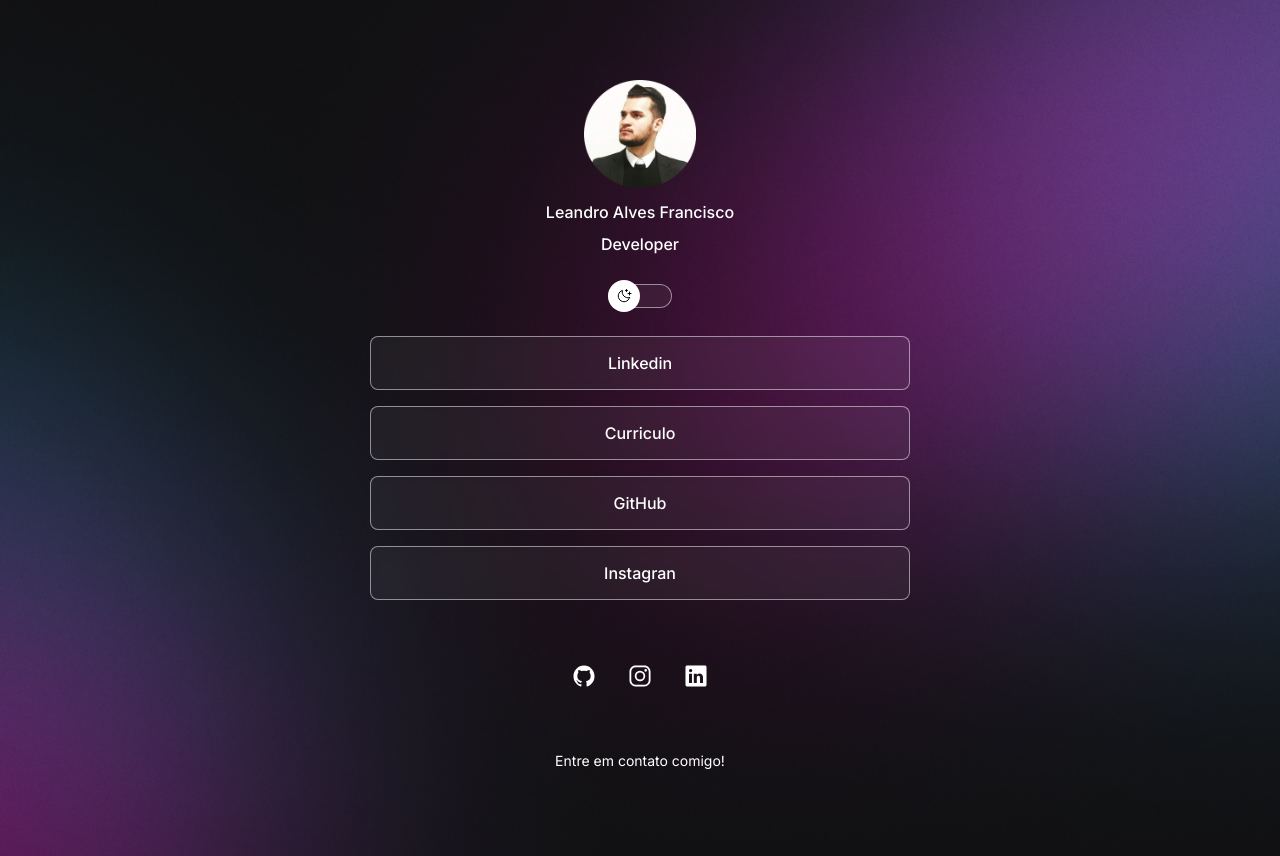
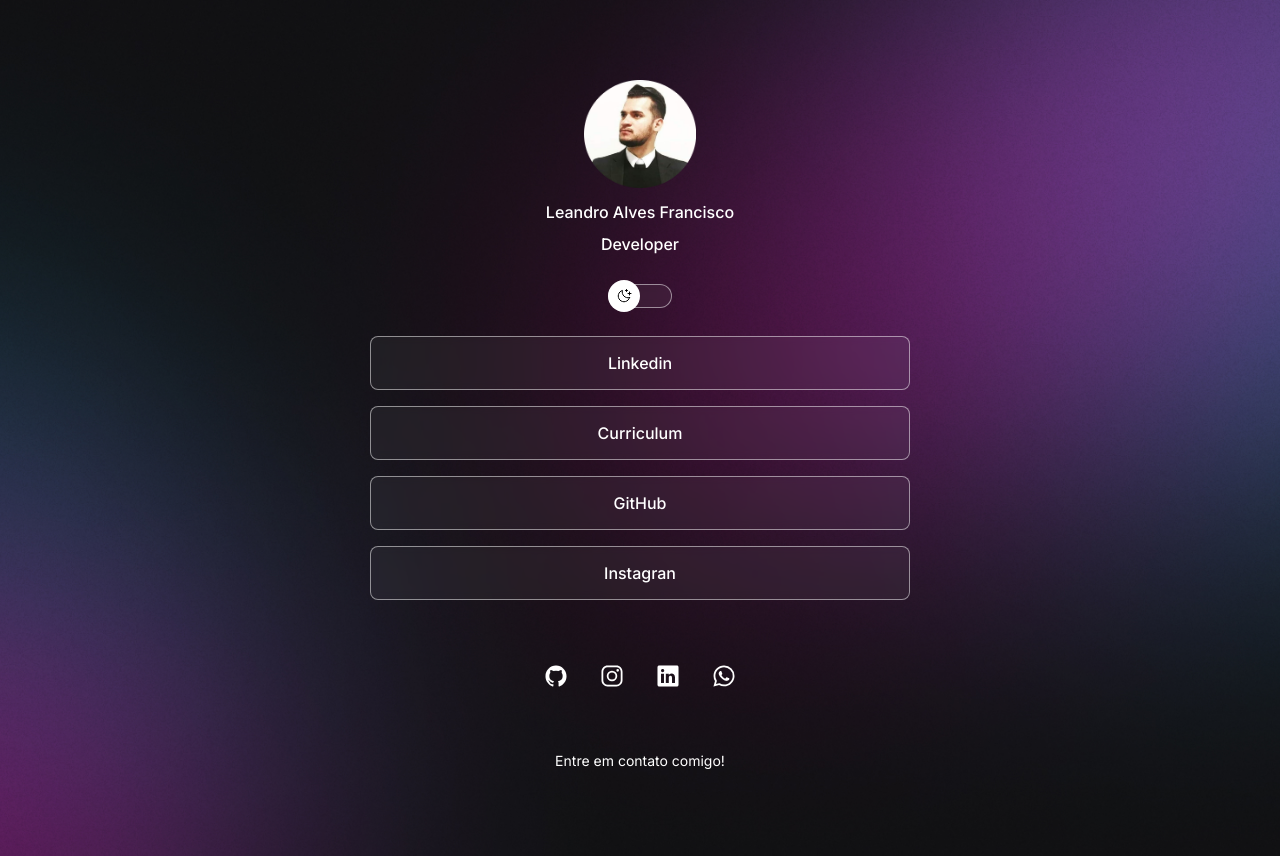
Before and after one commit to Pastore33/LeandroDev, a plain HTML site: page index.html in a window 1280 px wide. Drawn offline with nearby package versions, Linux system fonts and the light colour scheme.

Commit message:
link update

```diff
--- a/index.html
+++ b/index.html
@@ -8,7 +8,7 @@
   <meta http-equiv="X-UA-Compatible" content="IE=edge">
   <meta name="viewport" content="width=device-width, initial-scale=1.0">
   <link rel="stylesheet" href="./style.css">
-  <title>DevLinks</title>
+  <title>Leandro Developer</title>
 </head>
 <body>
 
@@ -27,7 +27,7 @@
         <a href="https://www.linkedin.com/in/leandro-alves-0bb58b117/" target="_blank">Linkedin</a>
       </li>
       <li>
-        <a href="#" target="_blank">Curriculo</a>
+        <a href="https://pastore33.github.io/Pastore33.github.io/#" target="_blank">Curriculum</a>
       </li>
       <li>
         <a href="https://github.com/Pastore33" target="_blank">GitHub</a>
@@ -46,6 +46,9 @@
       <a href="https://www.linkedin.com/in/leandro-alves-0bb58b117/" target="_blank">
         <ion-icon name="logo-linkedin"></ion-icon>
       </a>
+      <a href="https://wa.me/5511982515639" target="_blank">
+        <ion-icon name="logo-whatsapp"></ion-icon>
+      </a>
     </div>
     <footer>
       Entre em contato comigo!
@@ -54,7 +57,6 @@
 
   <script type="module" src="https://unpkg.com/ionicons@7.1.0/dist/ionicons/ionicons.esm.js"></script>
   <script nomodule src="https://unpkg.com/ionicons@7.1.0/dist/ionicons/ionicons.js"></script>
-
   <script src="./script.js"></script>
 </body>
 </html>
```
